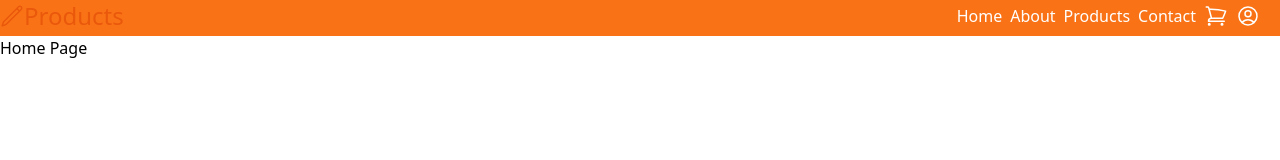
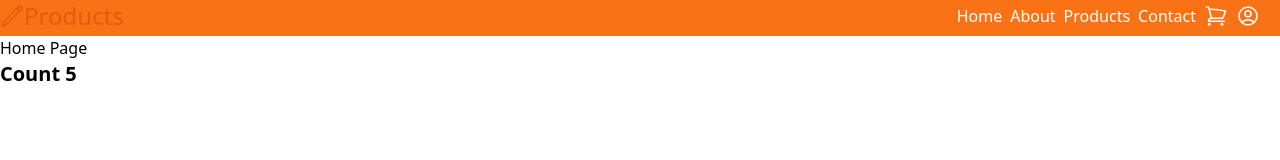
Before and after one commit to mujeeb517/cgc-react-b1, a React (Vite) app: page / in a window 1280 px wide. Shown: the top 160 px of the page. Built offline with nearby package versions, Linux system fonts and the light colour scheme.

Commit message:
product deail

```diff
--- a/package.json
+++ b/package.json
@@ -11,6 +11,7 @@
   },
   "dependencies": {
     "axios": "^1.6.8",
+    "moment": "^2.30.1",
     "react": "^18.2.0",
     "react-dom": "^18.2.0",
     "react-router-dom": "^6.23.0"
--- /dev/null
+++ b/src/AutoCounter.jsx
@@ -0,0 +1,27 @@
+import React from 'react';
+
+class AutoCounter extends React.Component {
+
+    state = { count: 0 };
+
+    componentDidMount() {
+        this.timer = setInterval(() => {
+            this.setState({ count: this.state.count + 1 });
+            console.log('Updating');
+        }, 1000);
+    }
+
+    // clean up
+    componentWillUnmount() {
+        console.log('unmounted');
+        clearInterval(this.timer);
+    }
+
+    render() {
+        return <div>
+            <h1 className="text-xl font-semibold">Count {this.state.count}</h1>
+        </div>
+    }
+}
+
+export default AutoCounter;
--- a/src/Home.jsx
+++ b/src/Home.jsx
@@ -1,5 +1,10 @@
+import AutoCounter from "./AutoCounter";
+
 function Home() {
-    return (<h1>Home Page</h1>);
+    return (<div>
+        <h1>Home Page</h1>
+        <AutoCounter />
+    </div>);
 }
 
 export default Home;
--- a/src/MainApp.jsx
+++ b/src/MainApp.jsx
@@ -5,6 +5,8 @@ import Home from "./Home";
 import About from "./About";
 import Contact from "./Contact";
 import NotFound from "./NotFound";
+import ProductItem from "./product/ProductItem";
+import ProductDetail from "./product/ProductDetail";
 
 function MainApp() {
     return (<main className="flex flex-col justify-between h-full">
@@ -14,6 +16,7 @@ function MainApp() {
                 <Route path="/about" element={<About />} />
                 <Route path="/contact" element={<Contact />} />
                 <Route path="/products" element={<ProductList />} />
+                <Route path="/products/:id" element={<ProductDetail />} />
                 <Route path="/users" element={<UserList />} />
                 {/* <Route path="*" element={<Home />} /> */}
                 <Route path="*" element={<NotFound />} />
--- /dev/null
+++ b/src/product/ProductDetail.jsx
@@ -0,0 +1,7 @@
+function ProductDetail() {
+    return <div>
+        <h1>Product Detail</h1>
+    </div>;
+}
+
+export default ProductDetail;
--- a/src/product/ProductItem.jsx
+++ b/src/product/ProductItem.jsx
@@ -1,5 +1,7 @@
 import React from "react";
+import moment from 'moment';
 import ShouldRender from "../util/ShouldRender";
+import { Link } from "react-router-dom";
 
 function Actions({ product }) {
     return <>
@@ -50,16 +52,15 @@ function Price({ product }) {
 
 function ProductItem({ product }) {
     return <div className="m-2 w-full max-w-sm bg-white border border-gray-200 rounded-lg shadow">
-        <a href="#">
+        <Link to={'/products/' + product._id}>
             <img className="p-8 rounded-t-lg" src={product.image} alt="product image" />
-        </a>
-        <div className="px-5 pb-5">
-            <a href="#">
+            <div className="px-5 pb-5">
                 <h5 className="text-xl font-semibold tracking-tight text-gray-900">{product.brand} {product.model}</h5>
-            </a>
-            <Price product={product} />
-            <Actions product={product} />
-        </div>
+                <Price product={product} />
+                <Actions product={product} />
+                <span>{moment(product.updatedDate).fromNow()}</span>
+            </div>
+        </Link>
     </div>;
 }
 
```
Also changed, not shown: 1 other file (tests, documents, lock files or other folders).
